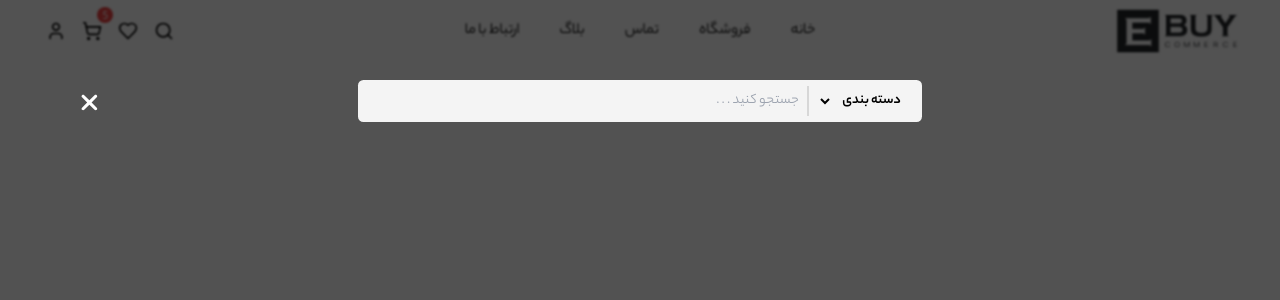
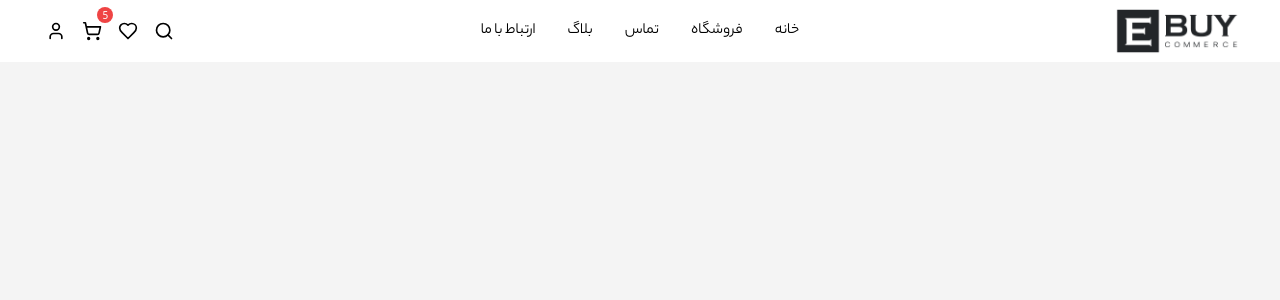
Before and after one commit to alizamanian79/Ecommerce, a Next.js app in the folder client/: page / in a window 1280 px wide. Shown: the top 300 px of the page. Built offline with nearby package versions, Linux system fonts and the light colour scheme.

Commit message:
menu Desktop size nav fix

```diff
--- a/client/src/components/Home/Menu/Desktop/Nav.tsx
+++ b/client/src/components/Home/Menu/Desktop/Nav.tsx
@@ -15,7 +15,7 @@ export default function Nav() {
 
      {navItems.map((item,index)=>(
         <li key={index} onMouseEnter={(evt)=>handleMouseOver(index)} onMouseLeave={()=>setNavSpan(undefined)}
-         className={'relative w-auto h-auto z-1 rounded  px-4 py-1 m-1 font-[yekanBakht] text-[17.5px] text-nvColor hover:cursor-pointer flex justify-center items-center'}>
+         className={'relative w-auto h-auto z-1 rounded  lg:px-4 py-1 m-1 md:px-3 md:m-0  font-[yekanBakht] lg:text-[17.5px] sm:text-[16.5px] text-nvColor hover:cursor-pointer flex justify-center items-center'}>
        {item.title}
          <span className={navSpan===index
          ? 'w-100 rounded h-[100%] bg-[#172a3439] absolute z-[0] right-0  top-[0] transition-[width] ease-in-out delay-150'
--- a/client/src/redux/actions/searchRedux.ts
+++ b/client/src/redux/actions/searchRedux.ts
@@ -10,7 +10,7 @@ export const searchRedux = createSlice({
   name: "searchRedux",
   // Values
   initialState: <initialStateIF>{
-    searchStatus: true,
+    searchStatus: false,
   },
   //Functions Part
   reducers: {
```
